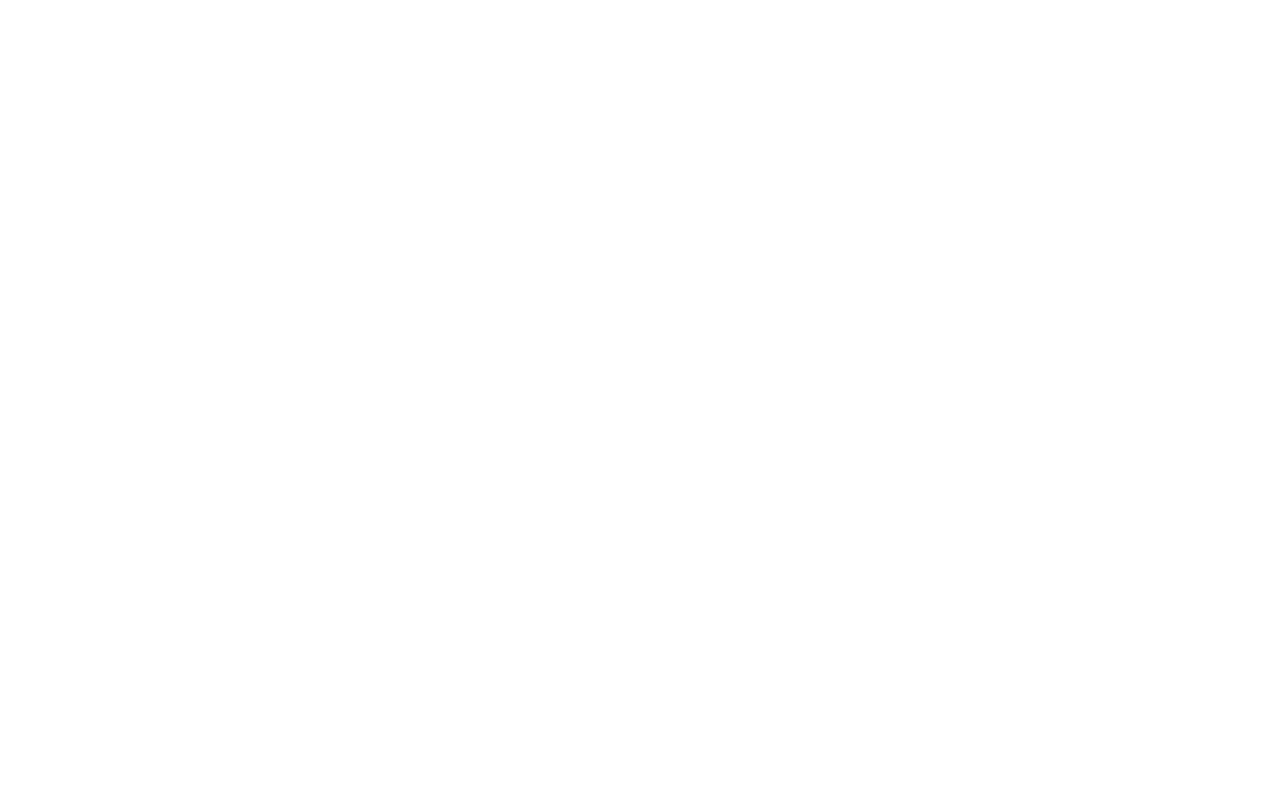
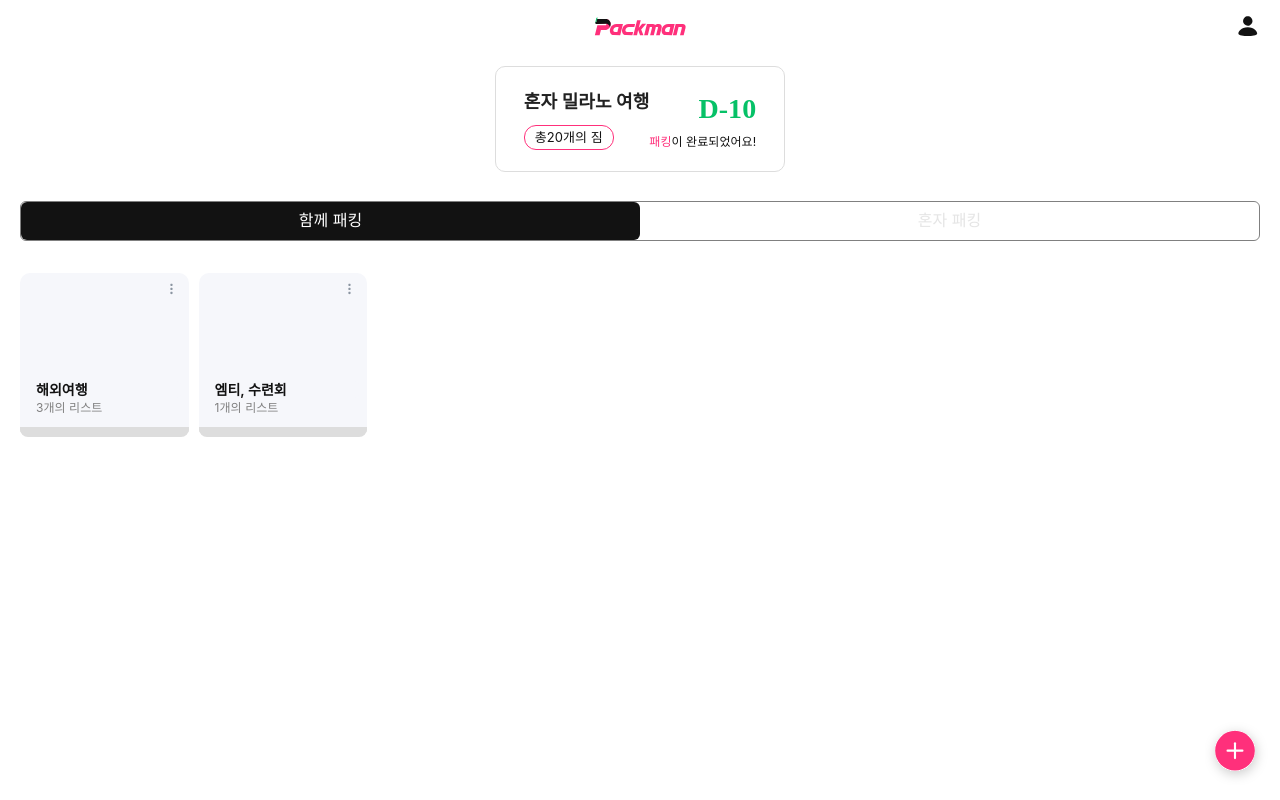
Before and after one commit to Team-Packman/Packman-Client, a Next.js app: page /folder in a window 1280 px wide. Built offline with nearby package versions, Linux system fonts and the light colour scheme.

Commit message:
feat/#35 : folder 기능 완료

```diff
--- a/pages/components/Swiper.tsx
+++ b/pages/components/Swiper.tsx
@@ -29,11 +29,7 @@
     '짐 목록을 작성해보세요',
   ]);
   const [initialButtons] = useState<string[]>(['함께 패킹 시작하기', '혼자 패킹 시작하기']);
-  // Create array with 2 slides
   const [slides] = useState(Array.from({ length: 2 }).map((_, idx) => <div key={idx}></div>));
-
-  // 최근 수정 리스트 존재 체크
-  //   const [isRecentListExist] = useState<boolean>(false);
 
   const pagination = {
     clickable: true,
@@ -123,7 +119,7 @@
     padding-top: 4.8rem;
     display: flex;
     flex-direction: column;
-    justify-content: center;
+    justify-content: flex-start;
     align-items: center;
   }
 `;
--- a/pages/components/folder/FolderLanding.tsx
+++ b/pages/components/folder/FolderLanding.tsx
@@ -18,10 +18,8 @@
 
 function FolderLanding() {
   const router = useRouter();
+  const queryClient = useQueryClient();
 
-  const [folderData, setFolderData] = useState<Pick<GetFoldersOutput, 'data'>>();
-  // TODO : 최근 수정 리스트 존재 여부(존재하지 않는 경우 204로 오는지 확인후, 처리방법 생각해보기)
-  const [isRecentListExist, setIsRecentListExist] = useState<boolean>(true);
   const [showBottomModal, setShowBottomModal] = useState(false);
   const [modalData, setModalData] = useState<ModalDataProps>({ id: '', title: '' });
   const [editableFolderId, setEditableFolderId] = useState<string>('');
@@ -40,26 +38,30 @@
   const deleteFolder = useAPI((api) => api.folder.deleteFolder);
   const addFolder = useAPI((api) => api.folder.addFolder);
 
-  const client = useQueryClient();
-
-  const { data: folderList } = useQuery('folderList', () => getFolders(), {
+  const { data: test } = useQuery('folderListKey', () => getFolders(), {
     suspense: true,
-    onSuccess(data) {
-      setFolderData(data);
-    },
+    refetchOnMount: false,
+    refetchOnWindowFocus: false,
   });
 
-  const { data: recentPackingData } = useQuery('recentPacking', () => getRecentPackingList(), {
-    suspense: true,
-    onSuccess: (data) => {
-      const { remainDay } = data.data;
-      setIsOutDated(remainDay < 0);
+  const { data: recentPackingData, isError } = useQuery(
+    'recentPacking',
+    () => getRecentPackingList(),
+    {
+      suspense: true,
+      onSuccess: (data) => {
+        const { remainDay } = data.data;
+        setIsOutDated(remainDay < 0);
+      },
     },
-  });
+  );
 
-  const { mutate: editFolderMutate } = useMutation((editedFolderData: ModalDataProps) => {
-    return editFolderName(editedFolderData);
-  });
+  const { mutate: editFolderMutate } = useMutation(
+    'editkey',
+    (editedFolderData: ModalDataProps) => {
+      return editFolderName(editedFolderData);
+    },
+  );
 
   const { mutate: deletFolderMutate } = useMutation((id: string) => {
     return deleteFolder(id);
@@ -69,9 +71,13 @@
     return addFolder(info);
   });
 
-  if (!folderData || !recentPackingData) {
+  const folderList: GetFoldersOutput | undefined = queryClient.getQueryData('folderListKey');
+
+  if (!test || !folderList) {
     return null;
   }
+
+  const { aloneFolders, togetherFolders } = folderList.data;
 
   // Bottom modal handler
   const handleBottomModalOpen = (id: string, title: string) => {
@@ -88,8 +94,16 @@
   const handleModalDeleteButtonClick = (id: string) => {
     setShowBottomModal(false);
     deletFolderMutate(id, {
-      onSuccess: (data) => {
-        setFolderData(data);
+      onSuccess: () => {
+        queryClient.setQueryData('folderListKey', (oldData: any) => {
+          return {
+            ...oldData,
+            data: {
+              aloneFolders: aloneFolders.filter((v) => v.id !== id),
+              togetherFolders: togetherFolders.filter((v) => v.id !== id),
+            },
+          };
+        });
       },
     });
   };
@@ -103,8 +117,26 @@
     if (e.key === 'Enter') {
       setEditableFolderId('');
       editFolderMutate(editedFolderData, {
-        onSuccess: (data) => {
-          setFolderData(data);
+        onSuccess: () => {
+          queryClient.setQueryData('folderListKey', (oldData: any) => {
+            return {
+              ...oldData,
+              data: {
+                aloneFolders: aloneFolders.map((v) => {
+                  if (v.id === editedFolderData.id) {
+                    return { ...v, title: editedFolderData.title };
+                  }
+                  return v;
+                }),
+                togetherFolders: togetherFolders.map((v) => {
+                  if (v.id === editedFolderData.id) {
+                    return { ...v, title: editedFolderData.title };
+                  }
+                  return v;
+                }),
+              },
+            };
+          });
         },
       });
     }
@@ -120,7 +152,34 @@
       setIsEditing(false);
       addFolderMutate(newFolderData, {
         onSuccess: (data) => {
-          setFolderData(data);
+          queryClient.setQueryData('folderListKey', (oldData: any) => {
+            return {
+              ...oldData,
+              // TODO : 혼자폴더인지 함께 폴더인지 구분하고 폴더를 추가해야함.
+              data: {
+                aloneFolders:
+                  currentSwiperIndex === 1
+                    ? [
+                        {
+                          id: data.data.aloneFolders[0].id,
+                          title: newFolderData.title,
+                          listNum: 0,
+                        },
+                      ].concat(aloneFolders)
+                    : aloneFolders,
+                togetherFolders:
+                  currentSwiperIndex === 0
+                    ? [
+                        {
+                          id: data.data.togetherFolders[0].id,
+                          title: newFolderData.title,
+                          listNum: 0,
+                        },
+                      ].concat(togetherFolders)
+                    : togetherFolders,
+              },
+            };
+          });
         },
       });
     }
@@ -158,8 +217,8 @@
     <>
       <StyledRoot>
         <Header title="logo" icon="profile" />
-        <StyledRecentBanner isRecentListExist={isRecentListExist} onClick={handleRecentBannerClick}>
-          {isRecentListExist && (
+        <StyledRecentBanner isRecentListExist={!isError} onClick={handleRecentBannerClick}>
+          {!isError && (
             <>
               <StyledLabel>
                 <StyledTitle>{recentPackingData?.data.title}</StyledTitle>
@@ -186,12 +245,12 @@
             </>
           )}
         </StyledRecentBanner>
-        <SwiperContainer isRecentListExist={isRecentListExist} getSwiperIndex={getSwiperIndex}>
-          {folderData?.data.togetherFolders.length && (
+        <SwiperContainer isRecentListExist={!isError} getSwiperIndex={getSwiperIndex}>
+          {togetherFolders.length && (
             <FolderList
               key="1"
               categoryName="together"
-              list={folderData?.data.togetherFolders}
+              list={togetherFolders}
               editableFolderId={editableFolderId}
               onClick={handleBottomModalOpen}
               onChange={handleFolderNameChange}
@@ -203,11 +262,11 @@
               handleCancleAddFolder={handleCancleAddFolder}
             />
           )}
-          {folderData?.data.aloneFolders.length && (
+          {aloneFolders.length && (
             <FolderList
               key="2"
               categoryName="alone"
-              list={folderData?.data.aloneFolders}
+              list={aloneFolders}
               editableFolderId={editableFolderId}
               onClick={handleBottomModalOpen}
               onChange={handleFolderNameChange}
@@ -220,7 +279,7 @@
             />
           )}
         </SwiperContainer>
-        {isRecentListExist && !showBottomModal && (
+        {!isError && !showBottomModal && (
           <FloatActionButton onClick={handleFloatClick} pageName="folder" />
         )}
         {showBottomModal && (
```
